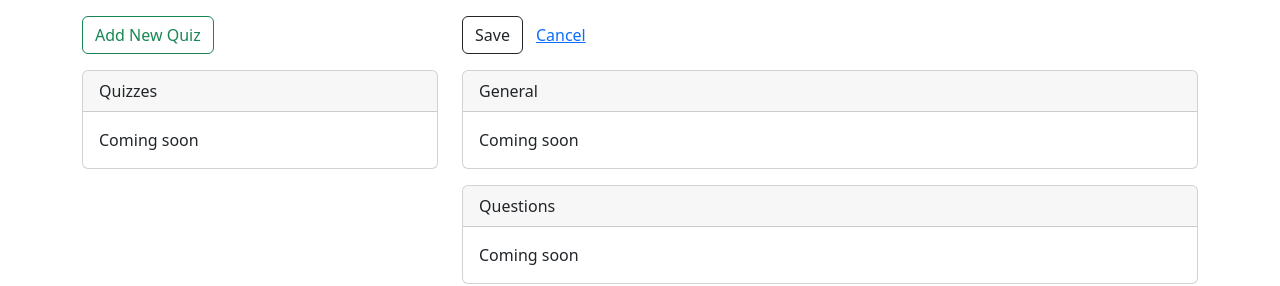
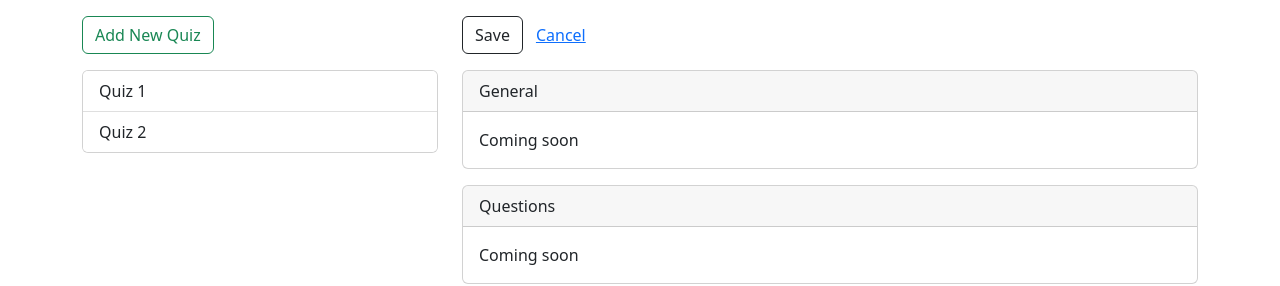
Before and after one commit to tsteelematc/quiz-editor-22f, an Angular app: page / in a window 1280 px wide. Shown: the top 286 px of the page. Built offline with nearby package versions, Linux system fonts and the light colour scheme.

Commit message:
Showing quizzes...
In desired shape ! ! !

```diff
--- a/src/app/app.component.html
+++ b/src/app/app.component.html
@@ -5,11 +5,13 @@
         Add New Quiz
       </button>
       <div class="card mt-3">
-        <div class="card-header">
-          Quizzes
-        </div>
-        <div class="card-body">
-          Coming soon
+        <div class="list-group list-group-flush">
+          <button
+            class="list-group-item list-group-item-action"
+            *ngFor="let q of quizzes"
+          >
+            {{ q.quizName }}
+          </button>
         </div>
       </div>
     </div>
--- a/src/app/app.component.ts
+++ b/src/app/app.component.ts
@@ -1,5 +1,14 @@
 import { Component, OnInit } from '@angular/core';
 import { QuizService } from './quiz.service';
+
+interface QuizDisplay {
+  quizName: string;
+  quizQuestions: QuestionDisplay[];
+}
+
+interface QuestionDisplay {
+  questionText: string;
+}
 
 @Component({
   selector: 'app-root',
@@ -13,5 +22,15 @@ export class AppComponent implements OnInit {
   ngOnInit() {
     const data = this.quizSvc.loadQuizzes();
     console.log(data);
+
+    this.quizzes = data.map((x: any) => ({
+      quizName: x.name
+      , quizQuestions: x.questions.map((y: any) => ({
+        questionText: y.name
+      }))
+    }));
+    console.log(this.quizzes);
   }
+
+  quizzes: QuizDisplay[] = [];
 }
```
